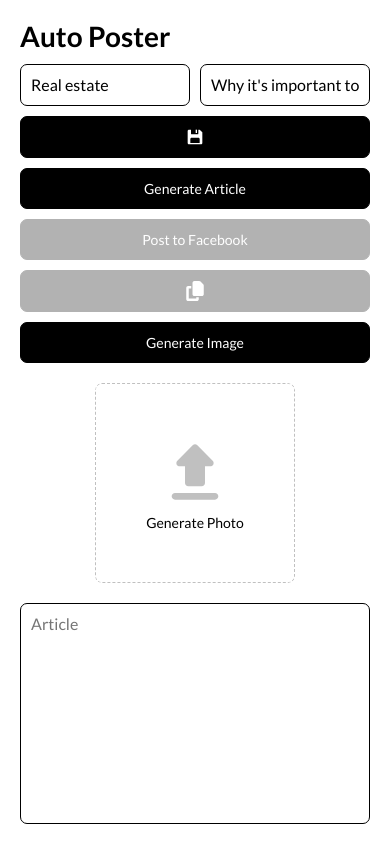
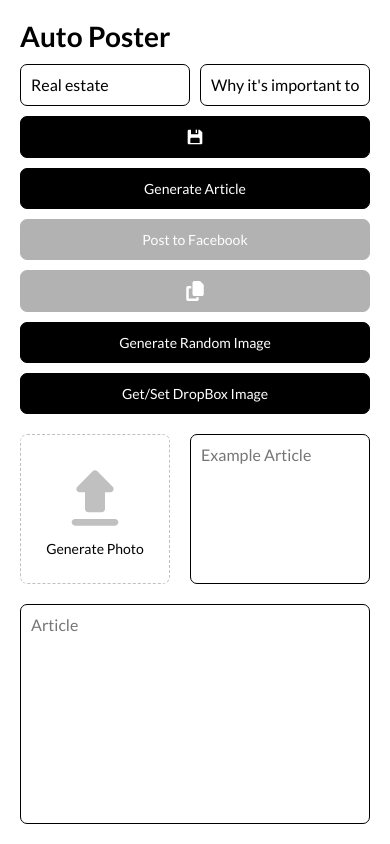
Before and after one commit to peopleh8/auto-poster-erpress, a React (Vite) app in the folder client/: page / in a window 390 px wide. Built offline with nearby package versions, Linux system fonts and the light colour scheme; no server answers.

Commit message:
added dropbox get/set images

```diff
--- a/client/src/App.tsx
+++ b/client/src/App.tsx
@@ -14,11 +14,12 @@ import { openai } from './config/openai'
 import { delay } from './utils/delay'
 import copyIcon from './assets/icons/copy.svg'
 import saveIcon from './assets/icons/save.svg'
+import PosterUpload from './components/PosterUpload'
+import PosterPhoto from './components/PosterPhoto'
+import DropboxChooser from './components/DropboxChooser'
+import PosterUploadBtns from './components/PosterUploadBtns'
 import 'normalize.css'
 import './styles/pages/App.scss'
-import PosterUpload from './components/PosterUpload'
-import PosterPhoto from './components/PosterPhoto'
-
 
 const App: FC = () => {
   const [ isGlobalFetching, setGlobalFetching ] = useState<boolean>(true)
@@ -33,6 +34,7 @@ const App: FC = () => {
   const [ subject, setSubject ] = useState<string>('Why it\'s important to have a good Realtor, Real estate news in florida, National real estate news (USA), Real estate news for the emerald coast, Real estate news for Panama City Beach, Real estate news for 30A Florida, Real estate news for Panama City')
   const [ imageSubject, setImageSubject ] = useState<string>('Real estate')
   const [ article, setArticle ] = useState<string>('')
+  const [ exampleArticle, setExampleArticle ] = useState<string>('')
   const [ photo, setPhoto ] = useState<string>('')
   const [ value, copy ] = useCopyToClipboard()
 
@@ -46,6 +48,10 @@ const App: FC = () => {
 
   const changeArticleHandler = (e: ChangeEvent<HTMLTextAreaElement>) => {
     setArticle(e.target.value)
+  }
+
+  const changeExampleArticleHandler = (e: ChangeEvent<HTMLTextAreaElement>) => {
+    setExampleArticle(e.target.value)
   }
 
   const rewriteArticleHandler = (article: string) => {
@@ -116,8 +122,12 @@ const App: FC = () => {
     try {
       fetchingArticle(true)
 
+      const articleForSend = exampleArticle.trim() !== ''
+        ? `${subject} - Generate an article on one of these topics with emojis. Here is an example article: ${exampleArticle}`
+        : `${subject} - Generate an article on one of these topics with emojis.`
+
       const chatCompletion = await openai.chat.completions.create({
-        messages: [{ role: 'user', content: `${subject} - Generate an article on one of these topics with emojis.` }],
+        messages: [{ role: 'user', content: articleForSend }],
         model: 'gpt-4-1106-preview',
         temperature: 0.1,
       })
@@ -142,7 +152,7 @@ const App: FC = () => {
     try {
       setSubjectSaving(true)
 
-      await commonAxios.post('/setChatCompletionSubject', { subject, imageSubject })
+      await commonAxios.post('/setChatCompletionSubject', { subject, imageSubject, exampleArticle })
 
       setModalTitleText('Subject has been saved!')
       setModalOpen(true)
@@ -167,6 +177,7 @@ const App: FC = () => {
         setPhoto(data.photo || '')
         setSubject(data.subject || '')
         setImageSubject(data.imageSubject)
+        setExampleArticle(data.exArticle || '')
       } catch (e: unknown) {
         console.error((e as Error).message)
       } finally {
@@ -176,6 +187,11 @@ const App: FC = () => {
 
     getArticle()
   }, [])
+
+  const dropDownSuccess = (files: any) => {
+    const { link } = files[0]
+    setPhoto(link)
+  }
 
   return (
     <div className='poster'>
@@ -242,19 +258,33 @@ const App: FC = () => {
                 text='Copy'
                 icon={copyIcon}
                 type={ButtonType.Button}
-                disabled={article.length < 10 || isSubjectSaving || isArticleFetching || isArticlePostingToFB || isPhotoGenerating}
+                disabled={article.length < 5 || isSubjectSaving || isArticleFetching || isArticlePostingToFB || isPhotoGenerating}
                 onClick={copyHandler}
               />
             </PosterButtons>
             <PosterUpload>
               <PosterPhoto photo={photo} />
+              <PosterUploadBtns>
                 <Button
                   classes='poster-form__btn'
-                text={!photo ? 'Generate Image' : 'Regenerate Image'}
+                  text={!photo ? 'Generate Random Image' : 'Regenerate Image'}
                   isFetching={isPhotoGenerating}
                   type={ButtonType.Button}
                   disabled={isSubjectSaving || isArticleFetching || isArticlePostingToFB}
                   onClick={generatePhoto}
+                />
+                <DropboxChooser
+                  onSuccess={dropDownSuccess}
+                  disabled={isSubjectSaving || isArticleFetching || isArticlePostingToFB || isPhotoGenerating}
+                />
+              </PosterUploadBtns>
+              <Field
+                classes='poster-form__field'
+                fieldType={FieldTypes.Textarea}
+                name='article-example'
+                placeholder='Example Article'
+                value={exampleArticle}
+                onChange={changeExampleArticleHandler}
               />
             </PosterUpload>
             <Field
--- /dev/null
+++ b/client/src/components/DropboxChooser.tsx
@@ -0,0 +1,56 @@
+import { useEffect, useCallback, useMemo, FC } from 'react'
+import Button from './UI/Button/Button'
+import { ButtonType } from '../types/common.types'
+import { DropboxChooserProps } from '../types/poster.types';
+
+const DropboxChooser: FC<DropboxChooserProps> = ({ children, onSuccess, onCancel, disabled }) => {
+  const options = useMemo(
+    () => ({
+      success: (files: any) => {
+        console.log('success', files)
+        onSuccess && onSuccess(files)
+      },
+      cancel: () => {
+        console.log('cancel')
+        onCancel && onCancel()
+      },
+      linkType: 'direct',
+      multiselect: false,
+      extensions: ['.png', '.jpg', '.jpeg'],
+      folderselect: false,
+    }),
+    [onSuccess, onCancel]
+  );
+
+  useEffect(() => {
+    const script = document.createElement('script')
+    script.setAttribute('src', import.meta.env.VITE_DROPBOX_SDK_URL)
+    script.setAttribute('id', import.meta.env.VITE_DROPBOX_SCRIPT_ID)
+    script.setAttribute('data-app-key', import.meta.env.VITE_DROPBOX_APP_KEY)
+    document.body.appendChild(script)
+  }, [])
+
+  const handleChoose = useCallback(() => {
+    //@ts-ignore
+    if (window.Dropbox) {
+      //@ts-ignore
+      window.Dropbox.choose(options)
+    }
+  }, [options])
+
+  return (
+    <div onClick={handleChoose}>
+      {
+        children ||
+        <Button
+          classes='poster-form__btn'
+          text='Get/Set DropBox Image'
+          type={ButtonType.Button}
+          disabled={disabled}
+        />
+      }
+    </div>
+  );
+}
+
+export default DropboxChooser
--- /dev/null
+++ b/client/src/components/PosterUploadBtns.tsx
@@ -0,0 +1,10 @@
+import { FC } from 'react'
+import { ChildProps } from '../types/common.types'
+
+const PosterUploadBtns: FC<ChildProps> = ({ children }) => {
+  return (
+    <div className='poster-form__upload-btns'>{children}</div>
+  )
+}
+
+export default PosterUploadBtns
--- a/client/src/styles/pages/App.scss
+++ b/client/src/styles/pages/App.scss
@@ -32,13 +32,27 @@
     align-items: flex-end;
     gap: 20px;
     & > *:nth-child(2) {
+      display: flex;
+      flex-direction: column;
+      gap: 10px;
       width: 200px;
+    }
+    & > *:nth-child(3) {
+      flex: 1;
+      height: 100%;
+      * {
+        height: 100%;
+      }
+      @media (max-width: 768px) {
+        flex: 1;
+        height: auto;
+      }
     }
   }
   &__photo {
     border-radius: 7px;
-    width: 250px;
-    height: 250px;
+    width: 200px;
+    height: 200px;
     overflow: hidden;
     & > img {
       width: 100%;
@@ -110,12 +124,12 @@
       }
     }
     &__photo {
-      width: 200px;
-      height: 200px;
+      width: 150px;
+      height: 150px;
     }
     &__upload {
-      flex-direction: column;
-      align-items: center;
+      align-items: stretch;
+      flex-wrap: wrap;
       margin-bottom: 20px;
       & > *:nth-child(2) {
         width: 100%;
```
Also changed, not shown: client/src/types/poster.types.ts (+9 -0 lines), client/src/assets/icons/IMG_3129 1.png (added). Lines whose indentation alone changed are shown as unchanged.
